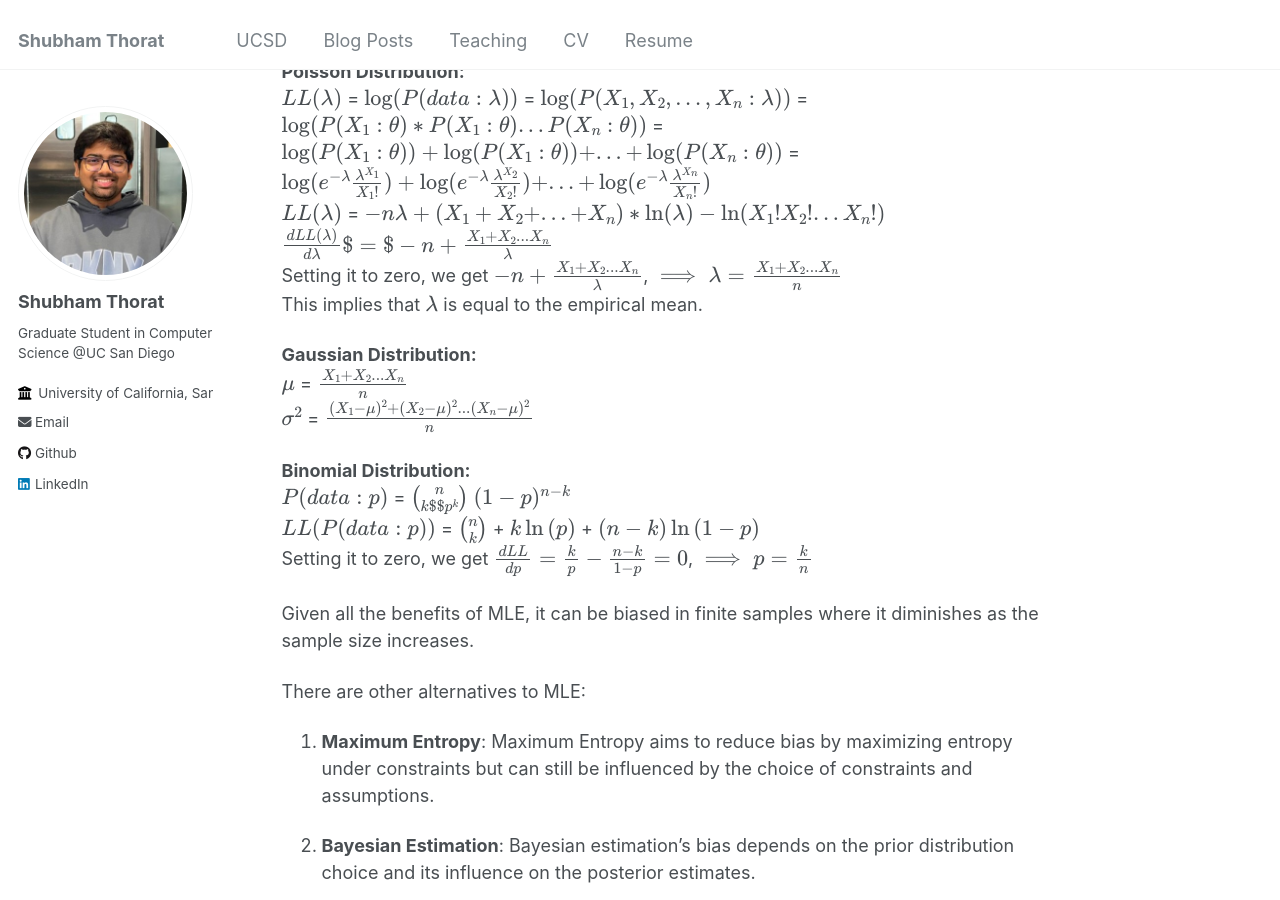
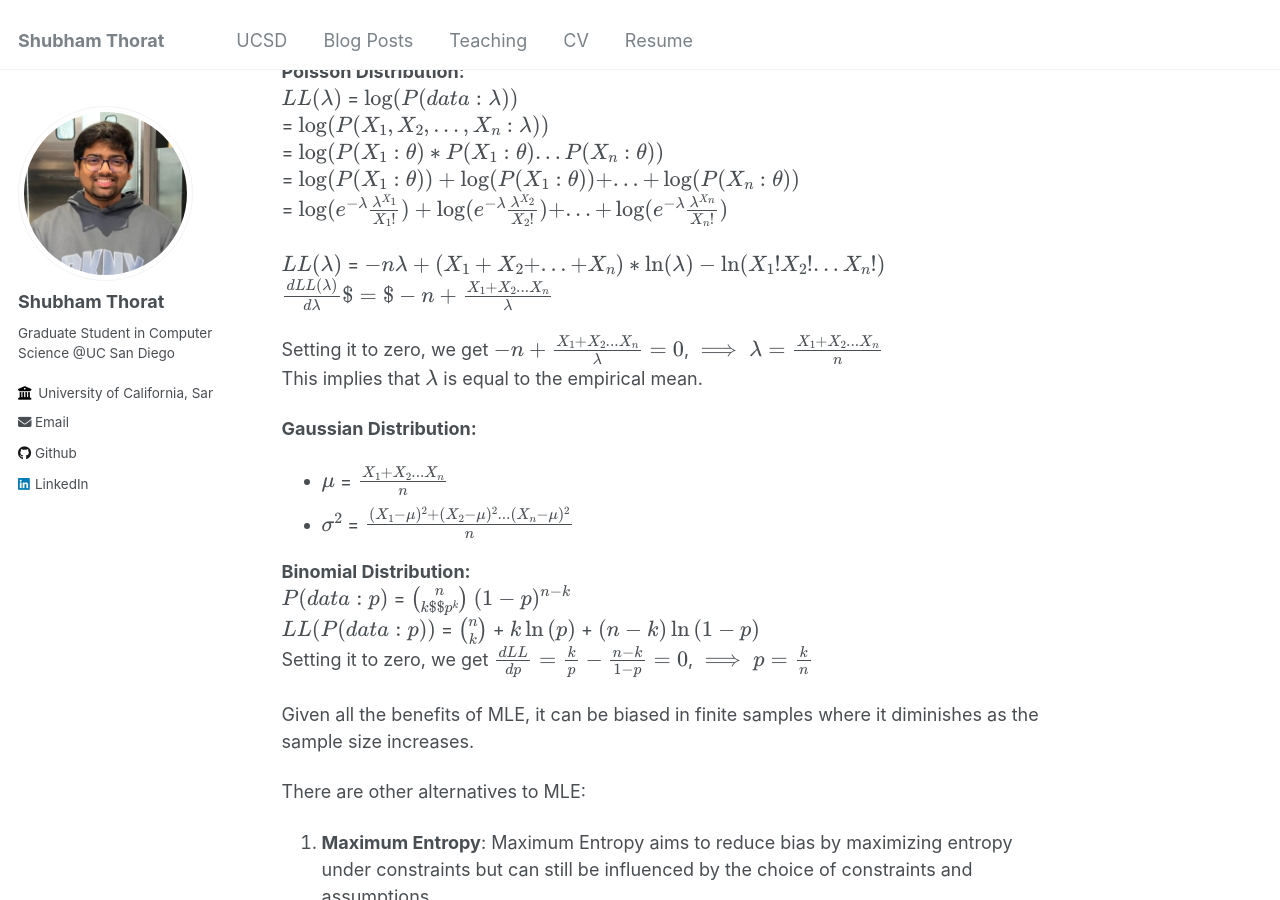
Before and after one commit to shubham4104/shubham4104.github.io, a Jekyll site: the page built from _posts/2024-04-25-Fitting_probability_distribution_using_MLE.md, in a window 1280 px wide and 900 px high, scrolled down 1633 px. Built offline with Jekyll 4.4.1, drawn with Linux system fonts in a browser that asks for light colours.

Commit message:
Update 2024-04-25-Fitting_probability_distribution_using_MLE.md

```diff
--- a/_posts/2024-04-25-Fitting_probability_distribution_using_MLE.md
+++ b/_posts/2024-04-25-Fitting_probability_distribution_using_MLE.md
@@ -48,15 +48,21 @@ The goal of MLE is to find this $\theta$. To find these parameters, we write the
 **Applying MLE to Different Distributions:**
 
 **Poisson Distribution:**
-$$LL(\lambda)$$ = $$\log(P(data : \lambda))$$ = $$\log(P(X_1, X_2, ..., X_n : \lambda))$$ = $$\log(P(X_1 : \theta) * P(X_1 : \theta)...P(X_n : \theta))$$ = $$\log(P(X_1 : \theta)) + \log(P(X_1 : \theta)) + ... + \log(P(X_n : \theta))$$ = $$\log(e^{-\lambda} \frac{\lambda^{X_1}}{X_1!}) + \log(e^{-\lambda} \frac{\lambda^{X_2}}{X_2!}) +...+ \log(e^{-\lambda} \frac{\lambda^{X_n}}{X_n!})$$
+$$LL(\lambda)$$ = $$\log(P(data : \lambda))$$
+= $$\log(P(X_1, X_2, ..., X_n : \lambda))$$
+= $$\log(P(X_1 : \theta) * P(X_1 : \theta)...P(X_n : \theta))$$
+= $$\log(P(X_1 : \theta)) + \log(P(X_1 : \theta)) + ... + \log(P(X_n : \theta))$$
+= $$\log(e^{-\lambda} \frac{\lambda^{X_1}}{X_1!}) + \log(e^{-\lambda} \frac{\lambda^{X_2}}{X_2!}) +...+ \log(e^{-\lambda} \frac{\lambda^{X_n}}{X_n!})$$
+
 $$LL(\lambda)$$ = $$-n\lambda + (X_1 + X_2 +...+ X_n)*\ln(\lambda) - \ln(X_1! X_2!...X_n!)$$
 $$\frac{dLL(\lambda)}{d\lambda}$ = $-n + \frac{X_1+X_2...X_n}{\lambda}$$
-Setting it to zero, we get $$-n + \frac{X_1+X_2...X_n}{\lambda}$$, $$\implies \lambda = \frac{X_1+X_2...X_n}{n}$$
+
+Setting it to zero, we get $$-n + \frac{X_1+X_2...X_n}{\lambda} = 0 $$, $$\implies \lambda = \frac{X_1+X_2...X_n}{n}$$
 This implies that $$\lambda$$ is equal to the empirical mean.
 
 **Gaussian Distribution:**
-$$\mu$$ = $$\frac{X_1+X_2...X_n}{n}$$
-$$\sigma^2$$ = $$\frac{(X_1-\mu)^2 + (X_2-\mu)^2...(X_n-\mu)^2}{n}$$
+- $$\mu$$ = $$\frac{X_1+X_2...X_n}{n}$$
+- $$\sigma^2$$ = $$\frac{(X_1-\mu)^2 + (X_2-\mu)^2...(X_n-\mu)^2}{n}$$
 
 **Binomial Distribution:**
 $$P(data : p)$$ = $${n}\choose{k}$ $p^k$$ $$(1-p)^{n-k}$$
```
